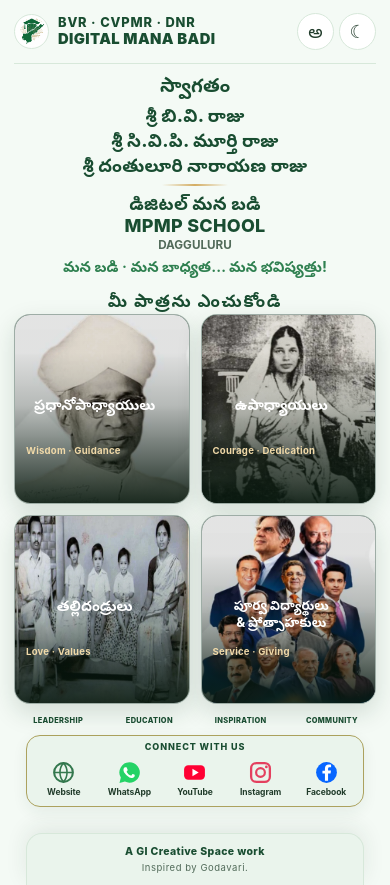
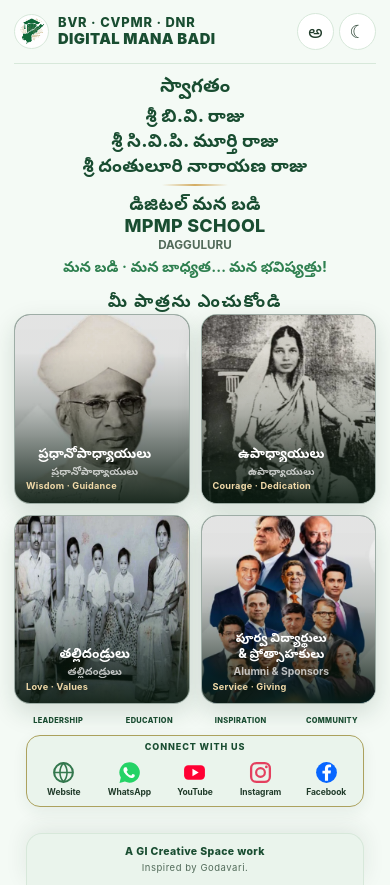
Before and after one commit to gicreativespace/Digitalmanabadi, a plain HTML site: page index.html in a window 390 px wide. Drawn offline with Linux system fonts and the light colour scheme.

Commit message:
Refine Welcome role tile text sizing and spacing

```diff
--- a/css/styles.css
+++ b/css/styles.css
@@ -1395,3 +1395,92 @@ body{font-size:18px;line-height:1.65}
     transform:none!important;
   }
 }
+
+
+/* Welcome role tiles: let each title fit its real text length while keeping a shared bottom edge. */
+.main-view:has(.welcome-panel) .role-tile .role-copy{
+  height:auto!important;
+  min-height:5.25em!important;
+  display:flex!important;
+  flex-direction:column!important;
+  align-items:flex-start!important;
+  justify-content:flex-end!important;
+  gap:clamp(3px,.45vw,6px)!important;
+  overflow:visible!important;
+}
+.main-view:has(.welcome-panel) .role-tile .role-copy strong{
+  display:-webkit-box!important;
+  width:100%!important;
+  max-width:100%!important;
+  height:auto!important;
+  min-height:0!important;
+  -webkit-box-orient:vertical!important;
+  -webkit-line-clamp:2!important;
+  overflow:hidden!important;
+  white-space:normal!important;
+  overflow-wrap:break-word!important;
+  word-break:normal!important;
+  text-overflow:clip!important;
+  text-wrap:pretty!important;
+  line-height:1.28!important;
+  font-size:clamp(14px,1.55vw,18px)!important;
+}
+.main-view:has(.welcome-panel) .role-tile[data-role="community"] .role-copy strong{
+  font-size:clamp(13px,1.45vw,17px)!important;
+  line-height:1.28!important;
+}
+.main-view:has(.welcome-panel) .role-tile .role-copy small{
+  display:block!important;
+  width:100%!important;
+  font-size:clamp(11px,1.15vw,13px)!important;
+  line-height:1.22!important;
+  white-space:normal!important;
+  overflow-wrap:break-word!important;
+}
+.main-view:has(.welcome-panel) .role-tile .role-tagline{
+  display:block!important;
+  width:100%!important;
+  font-size:clamp(9px,1vw,11px)!important;
+  line-height:1.25!important;
+  white-space:normal!important;
+  overflow-wrap:break-word!important;
+}
+@media(max-width:760px){
+  .main-view:has(.welcome-panel) .role-tile .role-copy{
+    min-height:4.8em!important;
+    gap:3px!important;
+    left:11px!important;right:25px!important;bottom:11px!important;
+  }
+  .main-view:has(.welcome-panel) .role-tile .role-copy strong{
+    font-size:clamp(12.5px,3.45vw,16px)!important;
+    line-height:1.24!important;
+  }
+  .main-view:has(.welcome-panel) .role-tile[data-role="community"] .role-copy strong{
+    font-size:clamp(12px,3.2vw,15px)!important;
+  }
+  .main-view:has(.welcome-panel) .role-tile .role-copy small{
+    font-size:clamp(10px,2.65vw,12px)!important;
+  }
+  .main-view:has(.welcome-panel) .role-tile .role-tagline{
+    font-size:clamp(8.5px,2.35vw,10.5px)!important;
+  }
+}
+@media(max-width:380px){
+  .main-view:has(.welcome-panel) .role-tile .role-copy{
+    min-height:4.65em!important;
+    left:9px!important;right:22px!important;bottom:9px!important;
+    gap:2px!important;
+  }
+  .main-view:has(.welcome-panel) .role-tile .role-copy strong{
+    font-size:clamp(11.5px,3.4vw,13px)!important;
+  }
+  .main-view:has(.welcome-panel) .role-tile[data-role="community"] .role-copy strong{
+    font-size:clamp(11px,3.1vw,12.5px)!important;
+  }
+  .main-view:has(.welcome-panel) .role-tile .role-copy small{
+    font-size:10px!important;
+  }
+  .main-view:has(.welcome-panel) .role-tile .role-tagline{
+    font-size:8.5px!important;
+  }
+}
```
